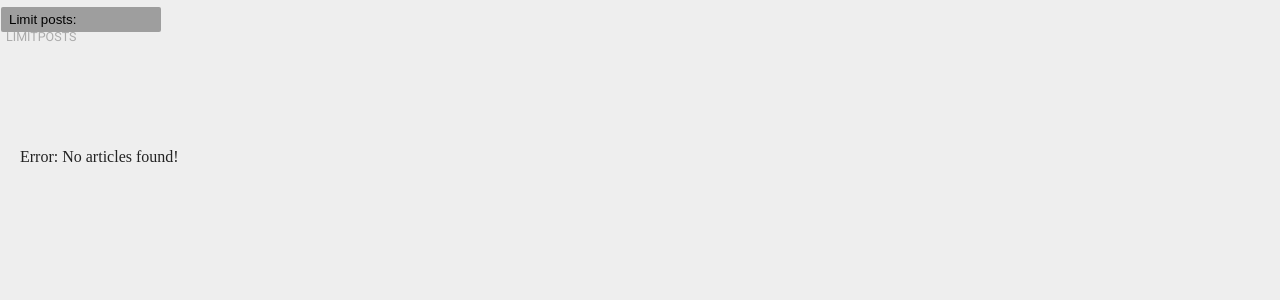
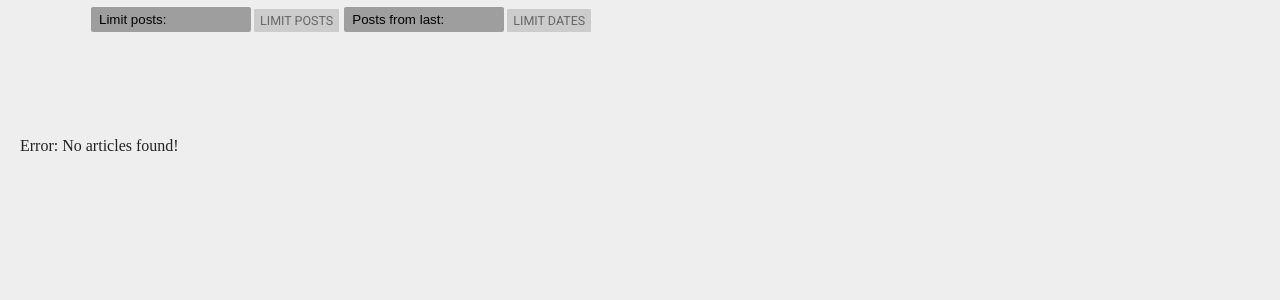
Before and after one commit to igorecarrasco/Elly, a Django app: page /elly/index in a window 1280 px wide. Shown: the part 60-360 px from the top of the page. Run offline with Django 3.2, Linux system fonts and the light colour scheme; data that the repository does not hold is empty; parts of the project's set-up code (start-up, migrations or seed data) failed here and were passed over; some web fonts are replaced; grey boxes are pictures that could not be loaded.

Commit message:
introduced limiting by total of posts and dates

```diff
--- a/studio3project/elly/static/elly/style.css
+++ b/studio3project/elly/static/elly/style.css
@@ -79,6 +79,13 @@ p {
 	width:85px;
 	margin:0 10px 0 10px;
 	display: inline-block;
+}
+.limiting {
+	height:37px;
+	padding-left:90px;
+}
+.limiting div {
+	display:inline-block;
 }
 .section {
 	margin:0;
@@ -278,6 +285,29 @@ input[type='radio']{
 	/*background: #c9c9c9;*/
 	text-decoration: none;
 }
+#limitbox{
+	-webkit-border-radius:1px;
+    -moz-border-radius:1px;
+    border-radius:1px;
+	border:none;
+	color: white;
+	padding: 4px 6px 4px 6px;
+	text-decoration: none;
+	background:#ccc;
+	color:#666;
+}
+
+#datesbox {
+	-webkit-border-radius:1px;
+    -moz-border-radius:1px;
+    border-radius:1px;
+	border:none;
+	color: white;
+	padding: 4px 6px 4px 6px;
+	text-decoration: none;
+	background:#ccc;
+	color:#666;
+}
 ::-webkit-input-placeholder {
 	font-style:italic;
 }
--- a/studio3project/elly/templates/elly/index.html
+++ b/studio3project/elly/templates/elly/index.html
@@ -16,9 +16,8 @@
 		<div class=header>
 			<div id=ellylogo><a href= {% url 'index' %}><img width=70px src= {% static "elly/ellylogo.png" %}></img></a>
 			</div>
-			<!-- <div id=logotext>elly</div> -->
 			<div id=filtering>
-			<form action="/elly/index" method="get" id="filterform">
+				<form action="/elly/filter" method="get" id="filterform">
 				<div class="select-style">
 					<select name="filter">
 						<option value="" disabled selected hidden>Section</option>
@@ -39,15 +38,16 @@
 				<input type="submit" value="Filter" id=filterbox>
 				</form>
 
-			<form action="/elly/index" method="get">
+				<form action="/elly/search" method="get">
 					<input type="text" name="search" size="25" placeholder="Enter tag or keyword" id="searchfield">
 					<input type="submit" value="Search" id=searchbox>
 				</form>
 			</div>
 		</div>
 		<div class="ellyboxcontainer">
+			<div class="limiting">
+				<form action="/elly/index" method="get">
 					<div class="select-style">
-			<form action="/elly/index" method="get">
 							<select name="limitposts">
 								<option value="" disabled selected hidden>Limit posts:</option>
 								<option value="10">10</option>
@@ -56,8 +56,21 @@
 								<option value="150">150</option>
 							</select>
 					</div>
-				<input type="submit" value="limitposts" id=filterbox>
+					<input type="submit" value="Limit Posts" id=limitbox>
 				</form>
+				<form action="/elly/index" method="get">
+					<div class="select-style">
+							<select name="limitdate">
+								<option value="" disabled selected hidden>Posts from last:</option>
+								<option value=7>Week</option>
+								<option value=30>Month</option>
+								<option value=90>3 Months</option>
+								<option value=365>12 Months</option>
+							</select>
+					</div>
+					<input type="submit" value="Limit Dates" id=datesbox>
+				</form>
+			</div>
 		<ul>
 			{% if elly_list %}
 			<form action="/elly/postsocial" method="post" id=postsocial>
--- a/studio3project/elly/views.py
+++ b/studio3project/elly/views.py
@@ -90,6 +90,14 @@ def index(request):
 		elly_list = Elly.objects.order_by('-pubdate')[:limitposts]
 	except NameError:
 		elly_list = Elly.objects.order_by('-pubdate')
+	if limitposts == None:
+		try:
+			limitdates = request.GET.get('limitdate')
+			now = datetime.datetime.now()
+			initialdate = now - datetime.timedelta(days=int(limitdates))
+			elly_list = Elly.objects.filter(pubdate__range=(initialdate,now))
+		except TypeError:
+			elly_list = Elly.objects.order_by('-pubdate')
 	context = {'elly_list': elly_list,}
 	template = loader.get_template('elly/index.html')
 	return HttpResponse(template.render(context,request))
```
Also changed, not shown: 1 other file. Lines whose indentation alone changed are shown as unchanged.
